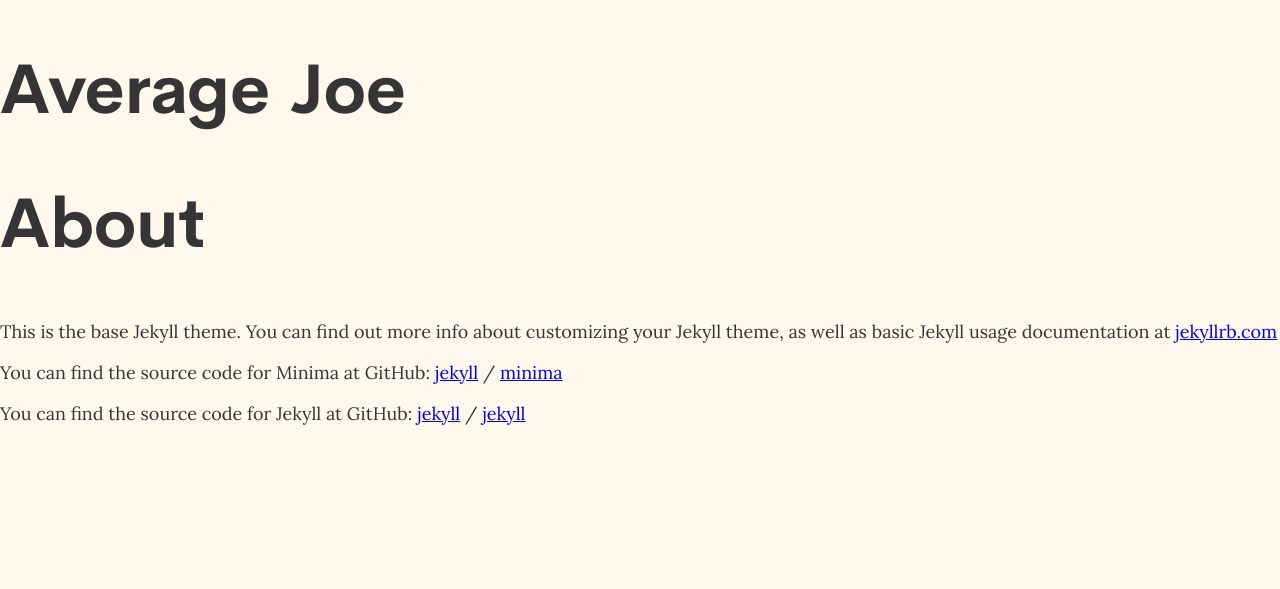
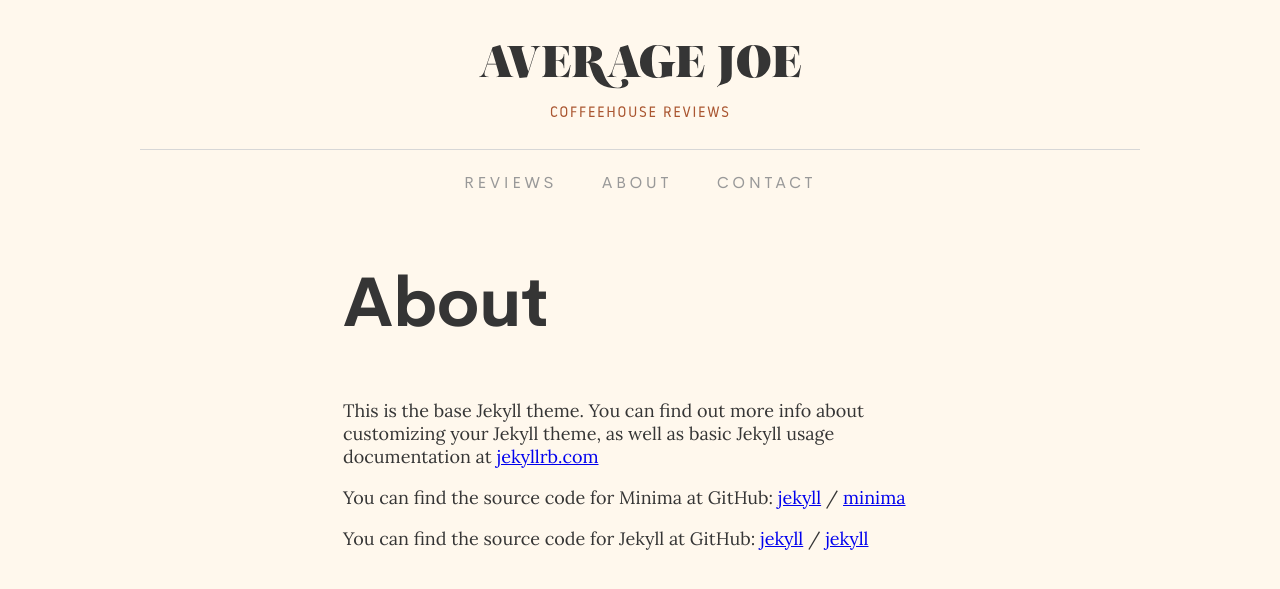
Before and after one commit to chesterhow/average-joe, a Jekyll site: the page built from about.md, in a window 1280 px wide. Shown: the top 589 px of the page. Built offline with Jekyll 4.4.1, drawn with Linux system fonts in a browser that asks for light colours.

Commit message:
Add stylelint and make styling changes

```diff
--- a/_layouts/default.html
+++ b/_layouts/default.html
@@ -2,8 +2,19 @@
 <html>
   {% include head.html %}
   <body>
+    <header class="header">
+      <div class="header--container">
+        <img class="header--logo" src="/assets/images/logo.svg" alt="Average Joe Coffeehouse Reviews">
+      </div>
+      <nav class="nav">
+        <ul>
+          <li><a href="">REVIEWS</a></li>
+          <li><a href="">ABOUT</a></li>
+          <li><a href="">CONTACT</a></li>
+        </ul>
+      </nav>
+    </header>
     <main>
-      <h1>Average Joe</h1>
       {{ content }}
     </main>
   </body>
--- a/_layouts/post.html
+++ b/_layouts/post.html
@@ -2,8 +2,10 @@
 layout: default
 ---
 
-<div>
-  <h1>{{ page.title }}</h1>
-  <h6>{{ page.date }}</h6>
-  {{ content }}
+<div class="post">
+  <div class="post--container">
+    <h1>{{ page.title }}</h1>
+    <h6>{{ page.date }}</h6>
+    {{ content }}
+  </div>
 </div>
--- a/_sass/average-joe.scss
+++ b/_sass/average-joe.scss
@@ -1,4 +1,6 @@
 @import
-'average-joe/_variables',
+'average-joe/fonts',
+'average-joe/variables',
 'average-joe/base',
-'average-joe/fonts';
+'average-joe/header',
+'average-joe/post';
--- a/_sass/average-joe/_base.scss
+++ b/_sass/average-joe/_base.scss
@@ -9,10 +9,10 @@ body {
 }
 
 html {
+  background-color: $gold-light;
+  color: $black;
   font-family: $serif;
   font-size: 18px;
-  background-color: $gold-light;
-  color: $black;
 }
 
 h1,
--- /dev/null
+++ b/_sass/average-joe/_header.scss
@@ -0,0 +1,38 @@
+.header {
+  text-align: center;
+
+  &--container {
+    @extend %page-max-width;
+  }
+
+  &--logo {
+    display: inline-block;
+    height: 4rem;
+    margin: 2.5rem 0 1.5rem;
+  }
+}
+
+.nav {
+  @extend %page-max-width;
+  display: inline-block;
+  border-top: 1px solid $grey-light;
+
+  ul {
+    margin: 0;
+    padding: 0;
+    list-style-type: none;
+  }
+
+  li {
+    display: inline-block;
+    margin: 20px;
+  }
+
+  a {
+    color: $grey;
+    font-family: $sans-serif;
+    font-size: 16px;
+    letter-spacing: 0.2rem;
+    text-decoration: none;
+  }
+}
--- /dev/null
+++ b/_sass/average-joe/_post.scss
@@ -0,0 +1,5 @@
+.post {
+  &--container {
+    @extend %content-max-width;
+  }
+}
--- a/_sass/average-joe/_variables.scss
+++ b/_sass/average-joe/_variables.scss
@@ -11,9 +11,26 @@ $gold-light: #FFF8ED;
 $gold: #CAA065;
 $brown: #AA5631;
 
+// Sizes
+$max-width: 1000px;
+$width: 80%;
+
 // Mixins
 @mixin box-sizing($type: border-box) {
   -webkit-box-sizing: $type;
      -moz-box-sizing: $type;
           box-sizing: $type;
 }
+
+// Extends
+%page-max-width {
+  width: 90%;
+  max-width: 1000px;
+  margin: 0 auto;
+}
+
+%content-max-width {
+  width: 90%;
+  max-width: 33em;
+  margin: 0 auto;
+}
```
Also changed, not shown: package.json (added, +13 -0 lines), assets/images/logo.svg (added), 3 other files.
